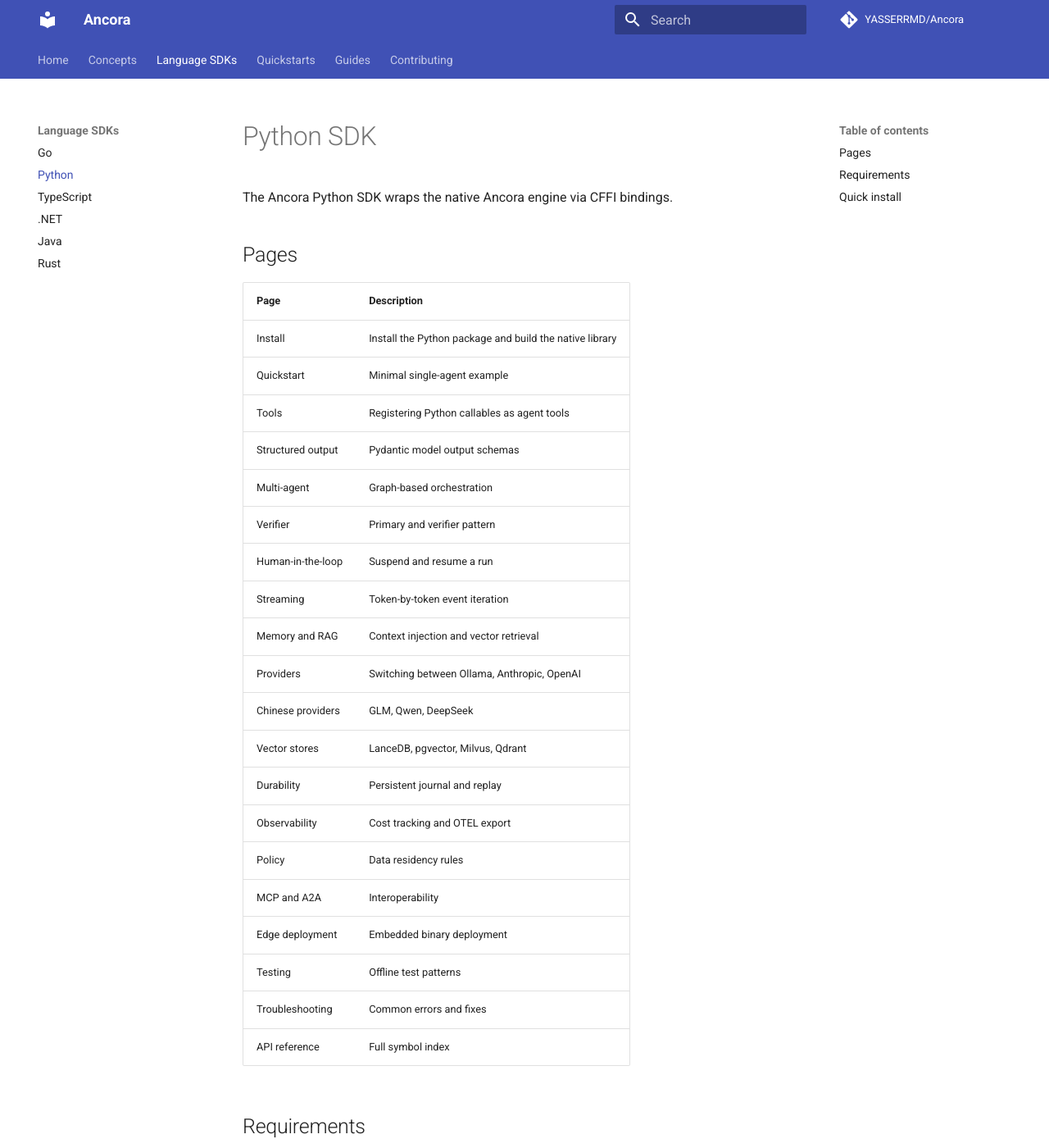
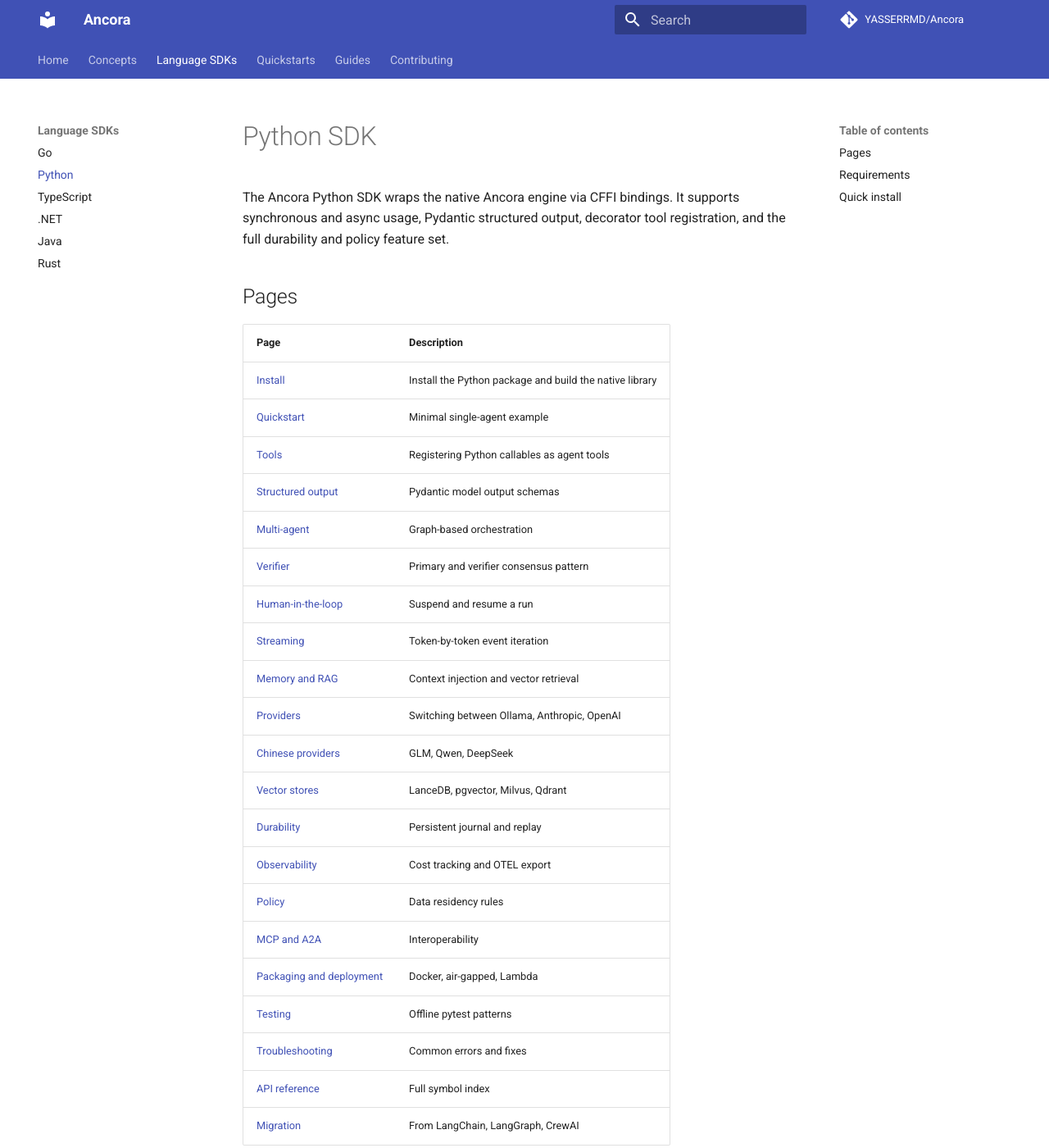
Before and after one commit to YASSERRMD/Ancora, an MkDocs documentation site: the page built from docs/sdk/python/index.md, in a window 1280 px wide and 1400 px high. Shown: the whole window at 82% size. Built offline with MkDocs 1.6.1 and Material for MkDocs 9.7.7, drawn with Linux system fonts in a browser that asks for light colours; comment, search, counter and statistics services are not loaded; some of the changed text lies outside the part shown.

Commit message:
docs(py): update Python SDK index with links to all doc pages

```diff
--- a/docs/sdk/python/index.md
+++ b/docs/sdk/python/index.md
@@ -1,37 +1,40 @@
 # Python SDK
 
 The Ancora Python SDK wraps the native Ancora engine via CFFI bindings.
+It supports synchronous and async usage, Pydantic structured output, decorator
+tool registration, and the full durability and policy feature set.
 
 ## Pages
 
 | Page | Description |
 |------|-------------|
-| Install | Install the Python package and build the native library |
-| Quickstart | Minimal single-agent example |
-| Tools | Registering Python callables as agent tools |
-| Structured output | Pydantic model output schemas |
-| Multi-agent | Graph-based orchestration |
-| Verifier | Primary and verifier pattern |
-| Human-in-the-loop | Suspend and resume a run |
-| Streaming | Token-by-token event iteration |
-| Memory and RAG | Context injection and vector retrieval |
-| Providers | Switching between Ollama, Anthropic, OpenAI |
-| Chinese providers | GLM, Qwen, DeepSeek |
-| Vector stores | LanceDB, pgvector, Milvus, Qdrant |
-| Durability | Persistent journal and replay |
-| Observability | Cost tracking and OTEL export |
-| Policy | Data residency rules |
-| MCP and A2A | Interoperability |
-| Edge deployment | Embedded binary deployment |
-| Testing | Offline test patterns |
-| Troubleshooting | Common errors and fixes |
-| API reference | Full symbol index |
+| [Install](install.md) | Install the Python package and build the native library |
+| [Quickstart](quickstart.md) | Minimal single-agent example |
+| [Tools](tools.md) | Registering Python callables as agent tools |
+| [Structured output](structured-output.md) | Pydantic model output schemas |
+| [Multi-agent](multi-agent.md) | Graph-based orchestration |
+| [Verifier](verifier.md) | Primary and verifier consensus pattern |
+| [Human-in-the-loop](human-in-the-loop.md) | Suspend and resume a run |
+| [Streaming](streaming.md) | Token-by-token event iteration |
+| [Memory and RAG](memory-and-rag.md) | Context injection and vector retrieval |
+| [Providers](providers.md) | Switching between Ollama, Anthropic, OpenAI |
+| [Chinese providers](chinese-providers.md) | GLM, Qwen, DeepSeek |
+| [Vector stores](vector-stores.md) | LanceDB, pgvector, Milvus, Qdrant |
+| [Durability](durability.md) | Persistent journal and replay |
+| [Observability](observability.md) | Cost tracking and OTEL export |
+| [Policy](policy.md) | Data residency rules |
+| [MCP and A2A](mcp-and-a2a.md) | Interoperability |
+| [Packaging and deployment](deployment.md) | Docker, air-gapped, Lambda |
+| [Testing](testing.md) | Offline pytest patterns |
+| [Troubleshooting](troubleshooting.md) | Common errors and fixes |
+| [API reference](api-reference.md) | Full symbol index |
+| [Migration](migration.md) | From LangChain, LangGraph, CrewAI |
 
 ## Requirements
 
 - Python 3.10 or later
 - A Rust toolchain to build the native library (or a pre-built binary)
-- CFFI (`pip install cffi`)
+- `pip install cffi` (installed automatically as a dependency)
 
 ## Quick install
 
```
